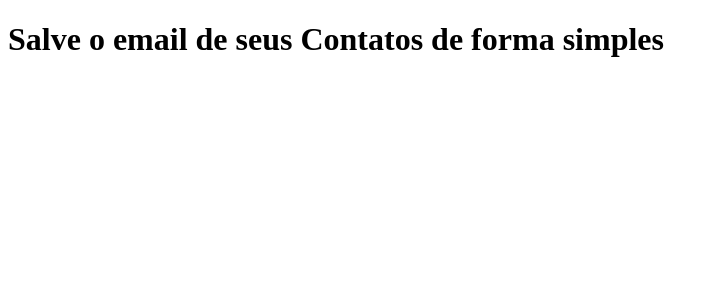
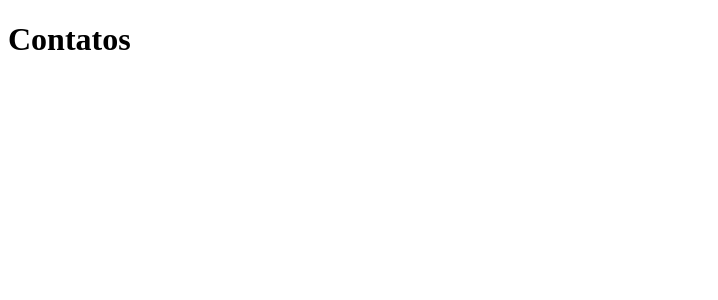
Before and after one commit to Luizfii/ApiEmail, a Next.js app: page / in a window 1280 px wide. Shown: the top 300 px of the page, without its empty margins (0-718 px from the left). Built offline with nearby package versions, Linux system fonts and the light colour scheme.

Commit message:
nova alteração de titulo

```diff
--- a/pages/index.js
+++ b/pages/index.js
@@ -1,7 +1,7 @@
 function Home() {
   return (
     <div>
-      <h1>Salve o email de seus Contatos de forma simples</h1>
+      <h1>Contatos</h1>
     </div>
 
   );
```
